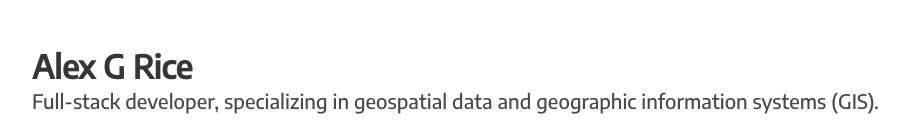
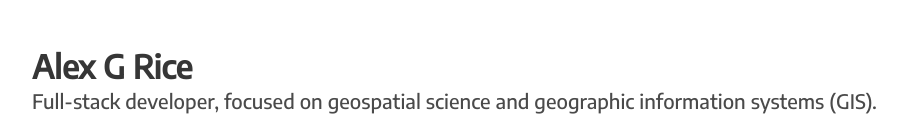
Before and after one commit to guidorice/guidorice.github.io, a plain HTML site: page index.html in a window 1280 px wide. Shown: the top 135 px of the page, without its empty margins (32-941 px from the left). Drawn offline with nearby package versions, Linux system fonts and the light colour scheme.

Commit message:
Update subtitle.

```diff
--- a/index.html
+++ b/index.html
@@ -19,7 +19,7 @@
         Alex G Rice
       </h1>
       <p class="subtitle">
-        Full-stack developer, specializing in geospatial data and geographic information systems (GIS).
+        Full-stack developer, focused on geospatial science and geographic information systems (GIS).
       <figure class="image is-128x128">
         <img class="is-rounded" src="images/alex_mug.png" width="128" height="128" alt="Alex G Rice">
       </figure>
```
